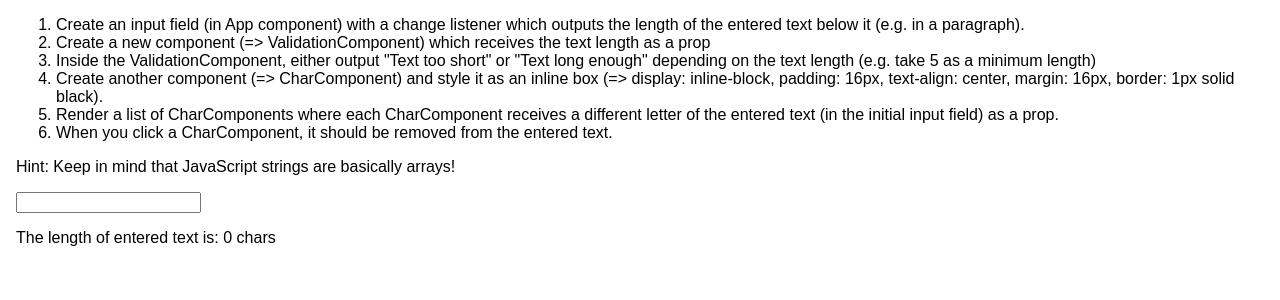
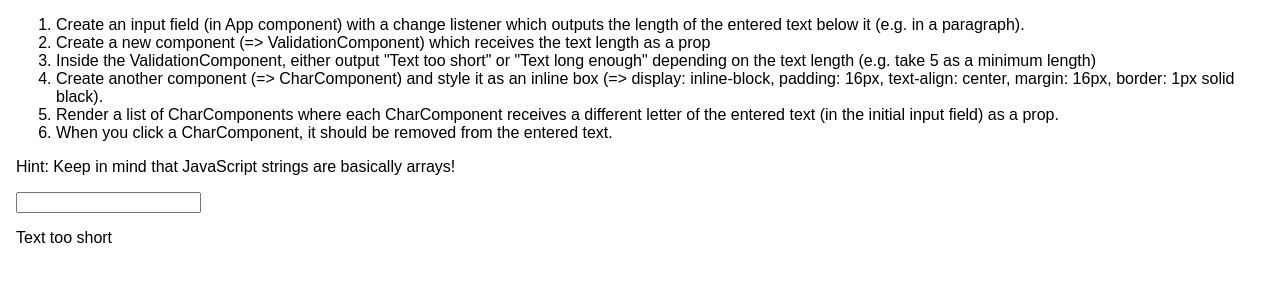
Before and after one commit to blaec/lists-conditionals--assignment-problem, a React (Create React App) app: page / in a window 1280 px wide. Shown: the top 300 px of the page. Built offline with nearby package versions, Linux system fonts and the light colour scheme.

Commit message:
3 - add validation text depending on text length

```diff
--- a/src/ValidationComponent/ValidationComponent.js
+++ b/src/ValidationComponent/ValidationComponent.js
@@ -1,7 +1,18 @@
 import React from 'react';
 
 const validationComponent = (props) => {
-    return <p>The length of entered text is: {props.textLength} chars</p>;
+    const MIN_LENGTH = 5;
+    const MAX_LENGTH = 15;
+    let message;
+    if (props.textLength <= MIN_LENGTH) {
+        message = 'Text too short';
+    } else if (props.textLength >= MAX_LENGTH) {
+        message = 'Text long enough';
+    } else {
+        message='The length of entered text is: ' + props.textLength + ' chars';
+    }
+
+    return <p>{message}</p>;
 };
 
 export default validationComponent;
```
